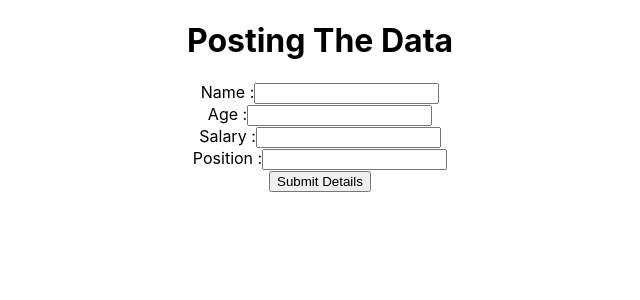
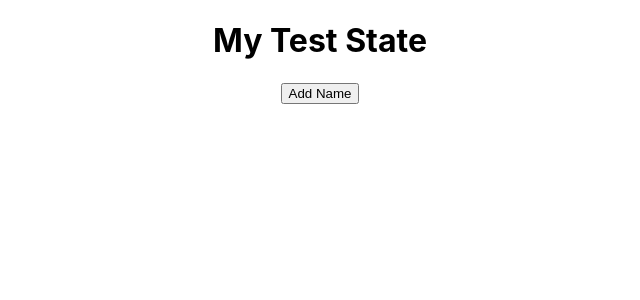
Before and after one commit to sivaraman251600/SprintSix, a React (Create React App) app in the folder sprint-six/: page / in a window 1280 px wide. Shown: the top 300 px of the page, without its empty margins (320-960 px from the left). Built offline with nearby package versions, Linux system fonts and the light colour scheme.

Commit message:
Started with exercise of Testing React

```diff
--- a/sprint-six/src/App.js
+++ b/sprint-six/src/App.js
@@ -1,11 +1,10 @@
 import './App.css';
-import FetchData from './components/API Call/FetchData';
-import PostData from './components/API Call/PostData';
+import TestElementOne from './components/TestElement/TestElementOne';
 
 function App() {
   return (
     <div className="App">
-      <PostData />
+      <TestElementOne />
     </div>
   );
 }
--- a/sprint-six/src/components/TestElement/TestElementOne.js
+++ b/sprint-six/src/components/TestElement/TestElementOne.js
@@ -2,7 +2,7 @@ import React from 'react'
 
 const TestElementOne = () => {
   return (
-    <div>T
+    <div>
         <h1 data-testid="header">My Test State</h1>
         <button data-testid="buttonCheck">Add Name</button>
     </div>
```
Also changed, not shown: 1 other file (tests, documents, lock files or other folders).
